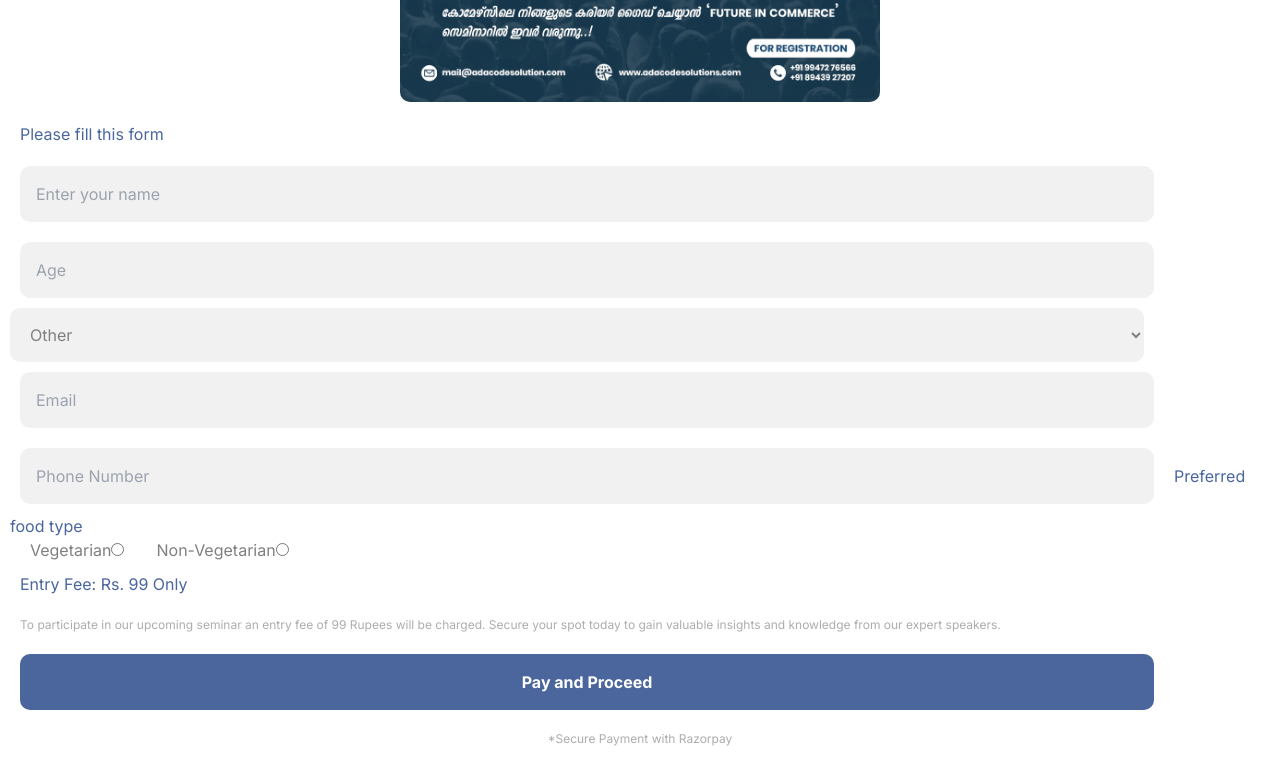
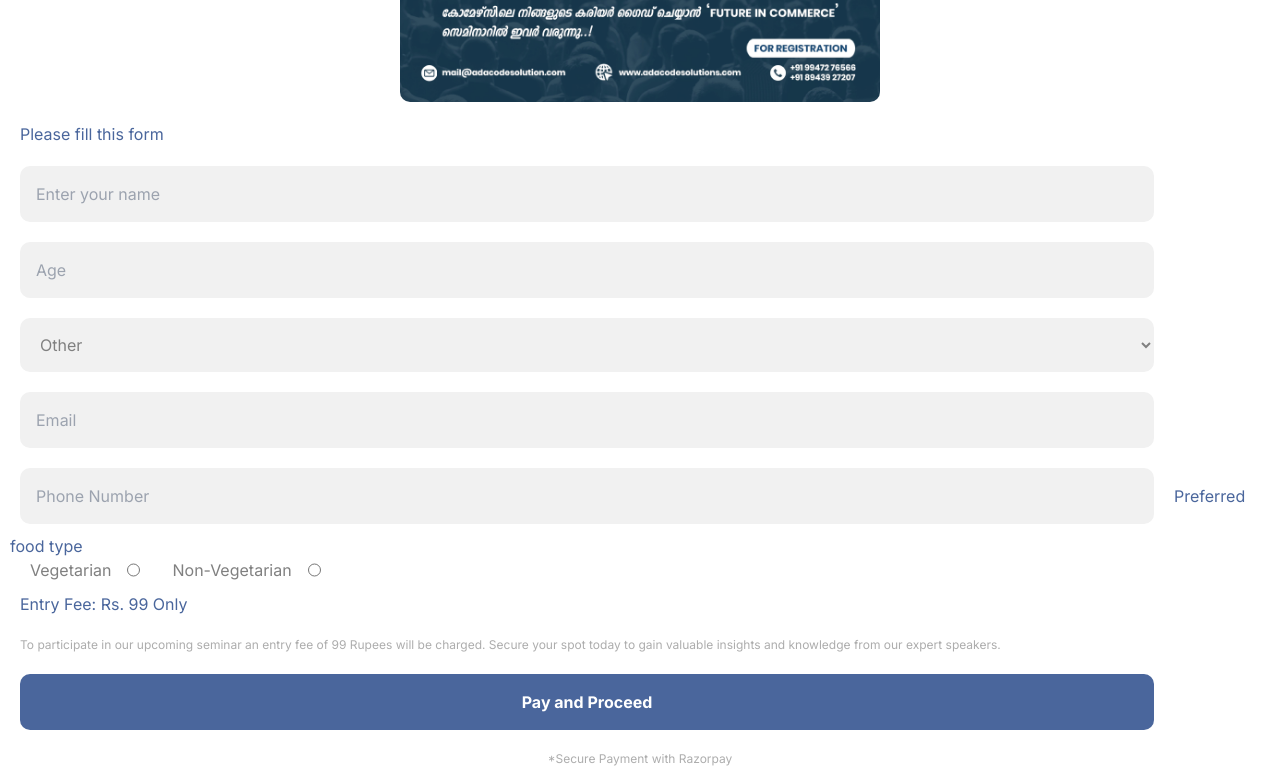
Before and after one commit to kevin-roan/seminar-regitration-form, a React (Vite) app: page / in a window 1280 px wide. Shown: the part 466-1244 px from the top of the page. Built offline with nearby package versions, Linux system fonts and the light colour scheme; no server answers.

Commit message:
fixed minor styling issues

```diff
--- a/src/App.css
+++ b/src/App.css
@@ -74,14 +74,17 @@ h4 {
   width: 90%;
   border-radius: 10px;
   background-color: #f1f1f1;
+  margin: 10px;
   color: gray;
 }
 
 .feeinfo {
   margin: 10px;
 }
-input:focus {
-  border: none;
+
+.label_wrapper {
+  display: flex;
+  gap: 1rem;
 }
 
 @media screen and (min-width: 1270px) {
--- a/src/App.tsx
+++ b/src/App.tsx
@@ -180,7 +180,7 @@ const App = () => {
         {errors.mobilenumber && <p className="error">{errors.mobilenumber}</p>}
         <label className="form-heading">Preferred food type</label>
         <div className="foodtypewrapper">
-          <label>
+          <label className="label_wrapper">
             Vegetarian
             <input
               type="radio"
@@ -190,7 +190,7 @@ const App = () => {
               onChange={handleInputChange}
             />
           </label>
-          <label>
+          <label className="label_wrapper">
             Non-Vegetarian
             <input
               type="radio"
```
